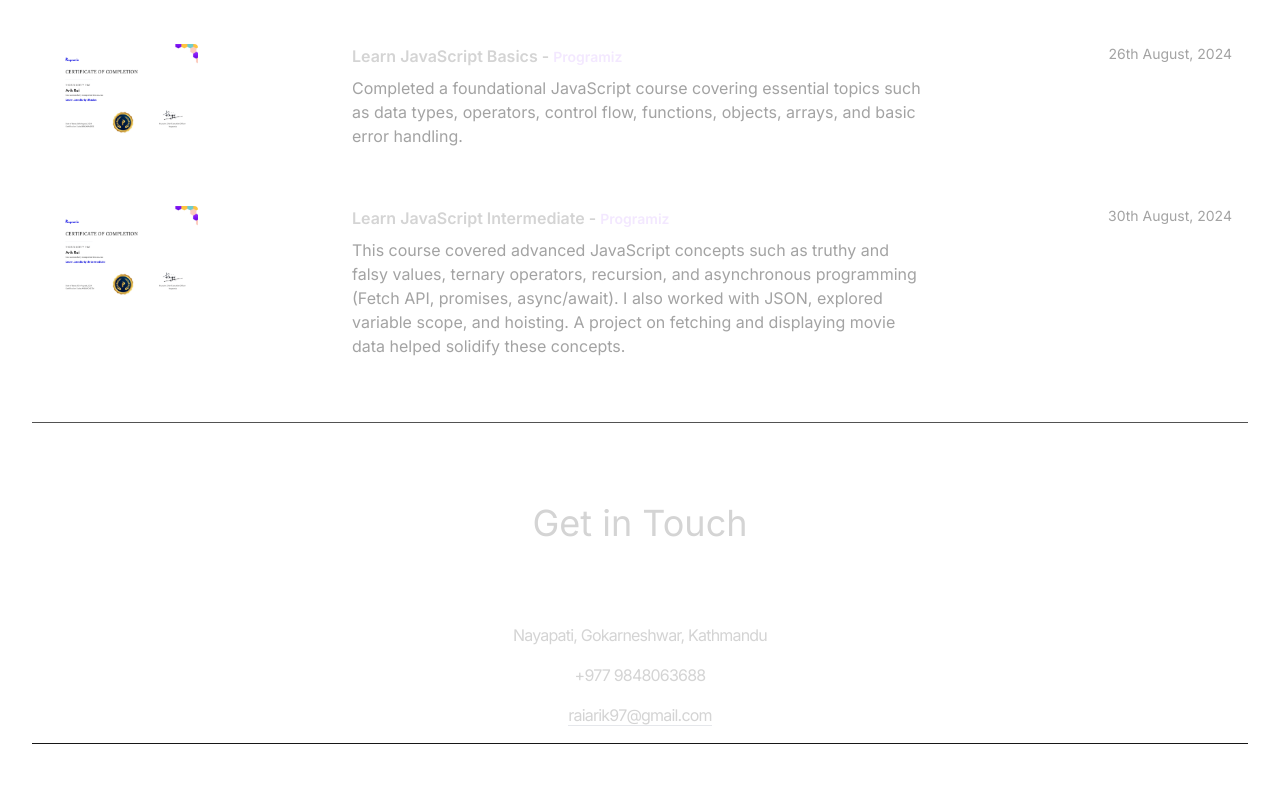
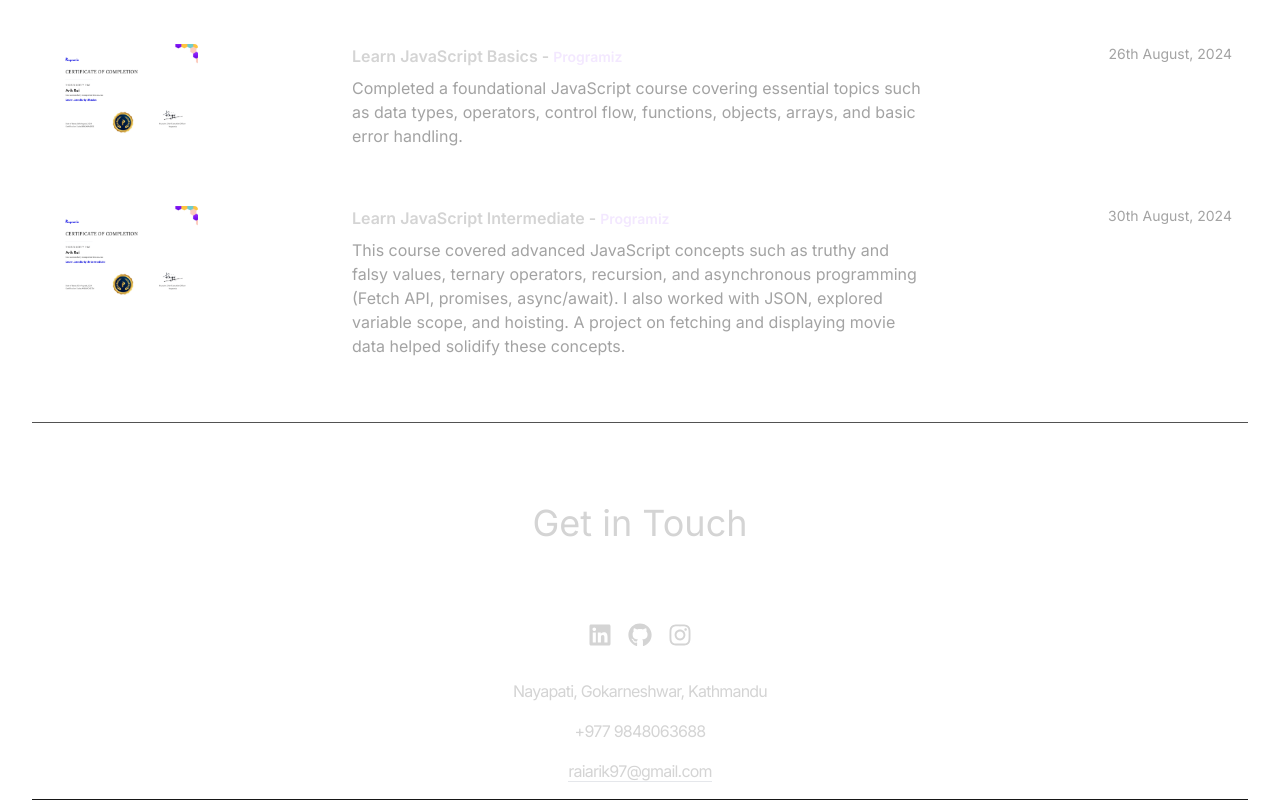
Before and after one commit to KilluaZ01/React_Portfolio, a React (Vite) app: page / in a window 1280 px wide. Shown: the part 3289-4089 px from the top of the page. Before the commit the page ends 4033 px from the top, so only its background shows below. Built offline with nearby package versions, Linux system fonts and the light colour scheme.

Commit message:
Added Socials to Footer

```diff
--- a/src/components/Contact.jsx
+++ b/src/components/Contact.jsx
@@ -1,9 +1,35 @@
 import { CONTACT } from "../constants";
+import { FaLinkedin } from "react-icons/fa";
+import { FaGithub } from "react-icons/fa";
+import { FaInstagram } from "react-icons/fa";
 
 const Contact = () => {
   return (
     <div className="border-b border-neutral-900 pb-4">
       <h1 className="my-20 text-center text-4xl">Get in Touch</h1>
+      <div className="m-8 flex items-center justify-center gap-4 text-2xl">
+        <a
+          href="https://www.linkedin.com/in/arik-rai-648b5b250"
+          target="_blank"
+          rel="noopener noreferrer"
+        >
+          <FaLinkedin />
+        </a>
+        <a
+          href="https://github.com/KilluaZ01"
+          target="_blank"
+          rel="noopener noreferrer"
+        >
+          <FaGithub />
+        </a>
+        <a
+          href="https://www.instagram.com/arik_raii/"
+          target="_blank"
+          rel="noopener noreferrer"
+        >
+          <FaInstagram />
+        </a>
+      </div>
       <div className="text-center tracking-tighter">
         <p className="my-4 ">{CONTACT.address}</p>
         <p className="my-4">{CONTACT.phoneNo}</p>
```
